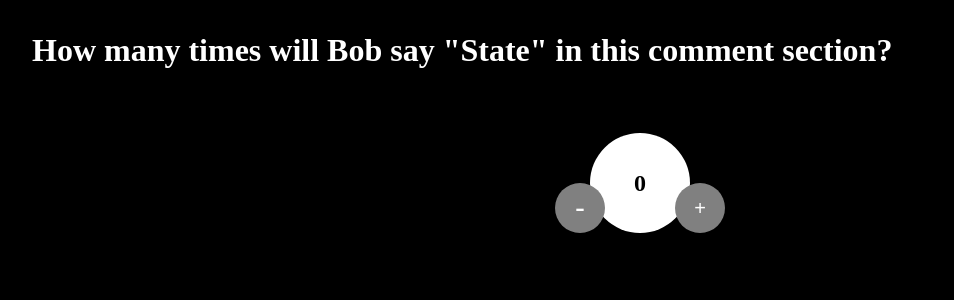
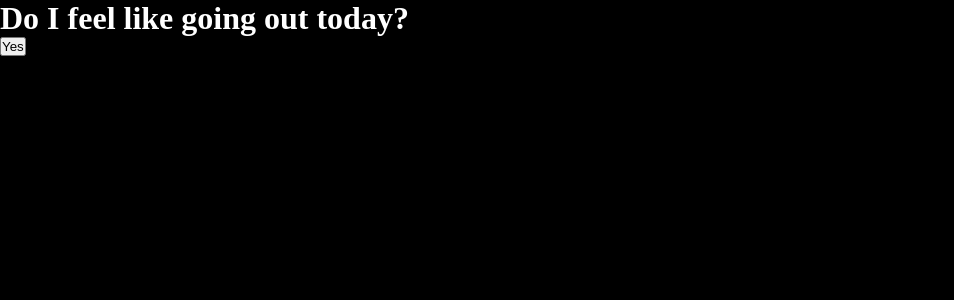
Before and after one commit to KachiMaxxxxx/chef-claude-project, a React (Vite) app in the folder chef-claude/: page / in a window 1280 px wide. Shown: the top 300 px of the page, without its empty margins (0-954 px from the left). Built offline with nearby package versions, Linux system fonts and the light colour scheme.

Commit message:
toggle state implemented

```diff
--- a/chef-claude/src/App.jsx
+++ b/chef-claude/src/App.jsx
@@ -1,39 +1,24 @@
-import { useState } from "react";
+import {useState} from "react";
 
-export default function App() {
-  const [count, setCount] = useState(0);
-  function handleMinus() {
-    setCount((prevCount) => prevCount - 1);
+
+export default function App(){
+
+
+const [isGoingOut, setIsGoingOut] = useState(true)
+  function handleClick(){
+    setIsGoingOut(active=> !active)
   }
-  function handlePlus() {
-    setCount(function (prevCount) {
-      return prevCount + 1;
-    });
-  }
-  return (
-    <main className="container">
-      <h1 className="title">
-        How many times will Bob say "State" in this comment section?
-      </h1>
-      <div className="counter">
-        <button
-          onClick={handleMinus}
-          className="minus"
-          aria-label="Decrease Count"
-        >
-          {" "}
-          -{" "}
-        </button>
-        <h2 className="count"> {count}</h2>
-        <button
-          onClick={handlePlus}
-          className="plus"
-          aria-label="Increase Count"
-        >
-          {" "}
-          +{" "}
-        </button>
-      </div>
-    </main>
-  );
+  return(
+  <main>
+    <h1>Do I feel like going out today?</h1>
+    <button onClick={handleClick}>{isGoingOut===true?"Yes": "No"}</button>
+  </main>
+ )
+
+
+
+
+
+
+
 }
```
